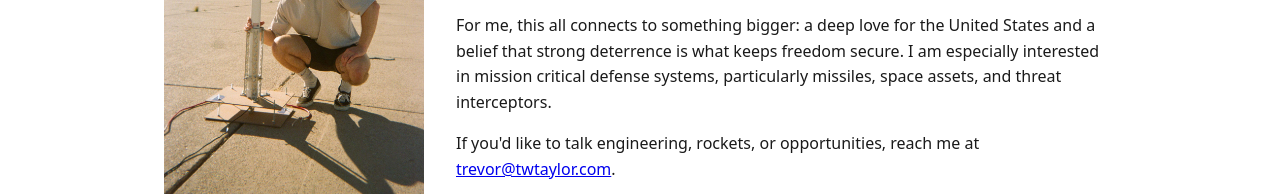
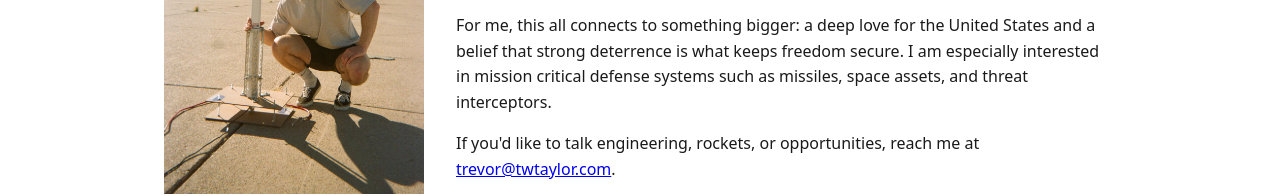
Before and after one commit to BlazingPlanet/Personal-Website, an Astro site: page / in a window 1280 px wide. Shown: the part 556-752 px from the top of the page. Built offline with nearby package versions, Linux system fonts and the light colour scheme; Astro itself is replaced by a stand-in of ours.

Commit message:
udpate home page

```diff
--- a/src/pages/index.astro
+++ b/src/pages/index.astro
@@ -37,7 +37,7 @@ import headshot from '../assets/headshot.jpg';
         <p>
           For me, this all connects to something bigger: a deep love for the United States and a
           belief that strong deterrence is what keeps freedom secure. I am especially interested in mission
-          critical defense systems, particularly missiles, space assets, and threat interceptors.
+          critical defense systems such as missiles, space assets, and threat interceptors.
         </p>
         <p>
           If you'd like to talk engineering, rockets, or opportunities, reach me at <a href="mailto:trevor@twtaylor.com">trevor@twtaylor.com</a>.
```
